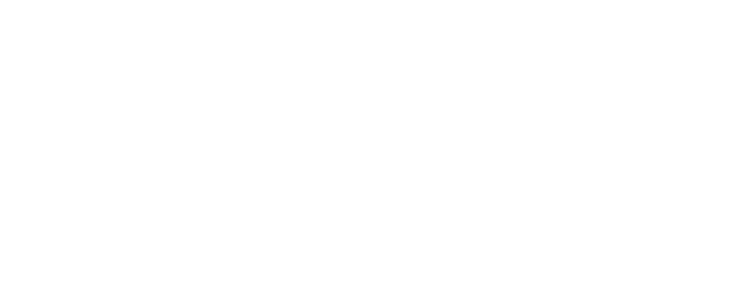
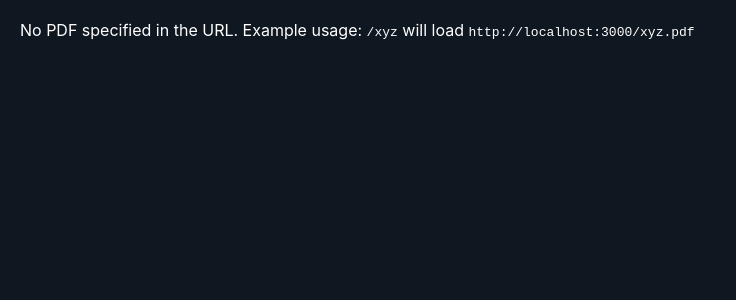
Before and after one commit to Shashidharak89/FILE-VIEWER, a React (Vite) app: page / in a window 1280 px wide. Shown: the top 300 px of the page, without its empty margins (0-736 px from the left). Built offline with nearby package versions, Linux system fonts and the light colour scheme.

Commit message:
route added

```diff
--- a/package.json
+++ b/package.json
@@ -14,7 +14,8 @@
     "pdfobject": "^2.3.1",
     "react": "^19.2.0",
     "react-dom": "^19.2.0",
-    "react-pdf": "^10.2.0"
+    "react-pdf": "^10.2.0",
+    "react-router-dom": "^7.9.5"
   },
   "devDependencies": {
     "@eslint/js": "^9.39.1",
--- a/src/App.jsx
+++ b/src/App.jsx
@@ -1,15 +1,15 @@
-import Viewer from "./components/Viewer"
+// src/App.jsx
+import React from "react";
+import { BrowserRouter, Routes, Route } from "react-router-dom";
+import Viewer from "./components/Viewer";
 
-
-function App() {
-
-
+export default function App() {
   return (
-    <>
-    <Viewer/>
-
-    </>
-  )
+    <BrowserRouter>
+      <Routes>
+        {/* Catch-all route: any pathname is forwarded to Viewer */}
+        <Route path="/*" element={<Viewer />} />
+      </Routes>
+    </BrowserRouter>
+  );
 }
-
-export default App
--- a/src/components/Viewer.jsx
+++ b/src/components/Viewer.jsx
@@ -1,58 +1,97 @@
 // src/components/Viewer.jsx
 import React, { useEffect } from "react";
+import { useLocation } from "react-router-dom";
+import "./styles/Viewer.css";
 
 export default function Viewer() {
+  const location = useLocation();
+
+  // Derive the PDF path from browser location:
+  // - remove leading slash
+  // - if no extension, append .pdf
+  // Examples:
+  //  /xyz               -> http://localhost:3000/xyz.pdf
+  //  /abc/def           -> http://localhost:3000/abc/def.pdf
+  //  /some.pdf          -> http://localhost:3000/some.pdf
+  const pathFromUrl = decodeURIComponent(location.pathname.slice(1)); // remove leading '/'
+  const pdfPath = pathFromUrl ? (pathFromUrl.endsWith(".pdf") ? pathFromUrl : `${pathFromUrl}.pdf`) : "";
+  // Build the target URL hosted at port 3000 (you said e.g. localhost:3000/xyz.pdf).
+  // If you want a different host/port, change window.location.hostname/3000 appropriately.
   const pdfUrl =
-    "https://raw.githubusercontent.com/Shashidharak89/Study_Materials_Collection/main/MCA-NMAMIT/1st-Sem/Data-Structures-And-Algorithms/Unite%20I/Chapter%201/Abstract_Data_Types.pdf";
+    pdfPath.length > 0
+      ? `${window.location.protocol}//${window.location.hostname}:3000/${pdfPath}`
+      : null;
 
   useEffect(() => {
-    // dynamically inject the Adobe script if not already loaded
-    const scriptId = "adobe-dc-view";
+    if (!pdfUrl) return;
+
+    // inject adobe script once, then render
+    const scriptId = "adobe-viewer-script";
+    const renderAdobeViewer = () => {
+      if (!window.AdobeDC) {
+        setTimeout(renderAdobeViewer, 250);
+        return;
+      }
+
+      const divId = "adobe-pdf-view";
+      // clear any previous viewer markup (safeguard for route changes)
+      const container = document.getElementById(divId);
+      if (container) container.innerHTML = "";
+
+      const adobeDCView = new window.AdobeDC.View({
+        clientId: import.meta.env.VITE_ADOBE_CLIENT_ID,
+        divId,
+      });
+
+      adobeDCView.previewFile(
+        {
+          content: { location: { url: pdfUrl } },
+          metaData: { fileName: pdfPath.split("/").pop() },
+        },
+        {
+          embedMode: "SIZED_CONTAINER", // better inside app layout; use FULL_WINDOW if you prefer
+          showDownloadPDF: false,
+          showPrintPDF: false,
+          dockPageControls: true,
+        }
+      );
+    };
+
     if (!document.getElementById(scriptId)) {
-      const script = document.createElement("script");
-      script.id = scriptId;
-      script.src = "https://acrobatservices.adobe.com/view-sdk/viewer.js";
-      script.onload = renderAdobeViewer;
-      document.body.appendChild(script);
+      const s = document.createElement("script");
+      s.id = scriptId;
+      s.src = "https://acrobatservices.adobe.com/view-sdk/viewer.js";
+      s.async = true;
+      s.onload = renderAdobeViewer;
+      document.body.appendChild(s);
     } else {
       renderAdobeViewer();
     }
 
-    function renderAdobeViewer() {
-      if (!window.AdobeDC) {
-        // script may not yet be ready, retry
-        setTimeout(renderAdobeViewer, 300);
-        return;
-      }
-
-      const adobeDCView = new window.AdobeDC.View({
-        clientId: import.meta.env.VITE_ADOBE_CLIENT_ID,
-        divId: "adobe-pdf-view",
-      });
-
-      adobeDCView.previewFile(
-        {
-          content: {
-            location: { url: pdfUrl },
-          },
-          metaData: {
-            fileName: "Abstract_Data_Types.pdf",
-          },
-        },
-        {
-          embedMode: "FULL_WINDOW", // options: FULL_WINDOW, SIZED_CONTAINER, LIGHT_BOX, IN_LINE
-          showDownloadPDF: false, // disable download
-          showPrintPDF: false, // disable print
-          dockPageControls: true,
-        }
-      );
-    }
-  }, []);
+    // no cleanup needed for the Adobe script; but remove viewer content on unmount/route change
+    return () => {
+      const container = document.getElementById("adobe-pdf-view");
+      if (container) container.innerHTML = "";
+    };
+  }, [pdfUrl, pdfPath]);
 
   return (
     <div
       id="adobe-pdf-view"
-      style={{ width: "100%", height: "100vh", margin: 0, padding: 0 }}
-    ></div>
+      style={{
+        width: "100%",
+        height: "100vh",
+        margin: 0,
+        padding: 0,
+        background: "#0f1720",
+      }}
+    >
+      {!pdfUrl && (
+        <div style={{ color: "#fff", padding: 20 }}>
+          No PDF specified in the URL. Example usage: <code>/xyz</code> will load{" "}
+          <code>http://localhost:3000/xyz.pdf</code>
+        </div>
+      )}
+    </div>
   );
 }
```
Also changed, not shown: 1 other file (tests, documents, lock files or other folders).
